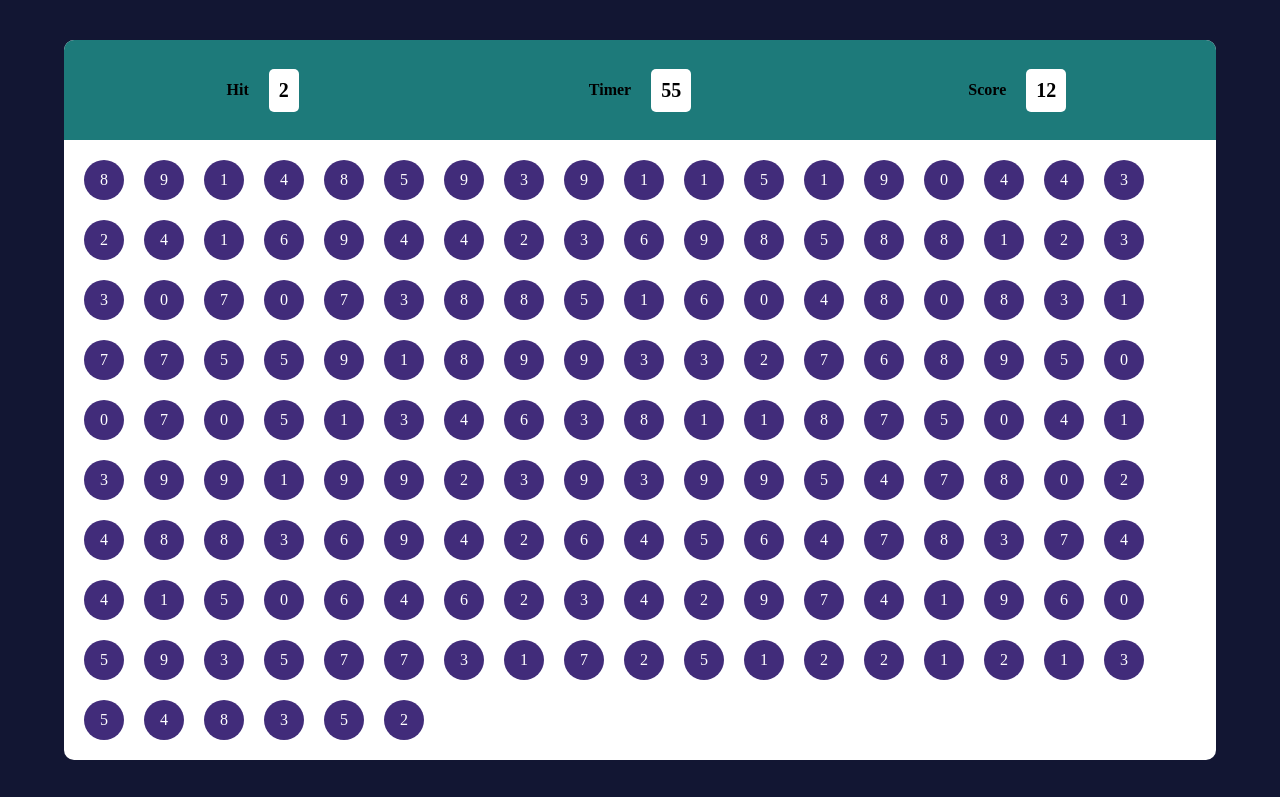
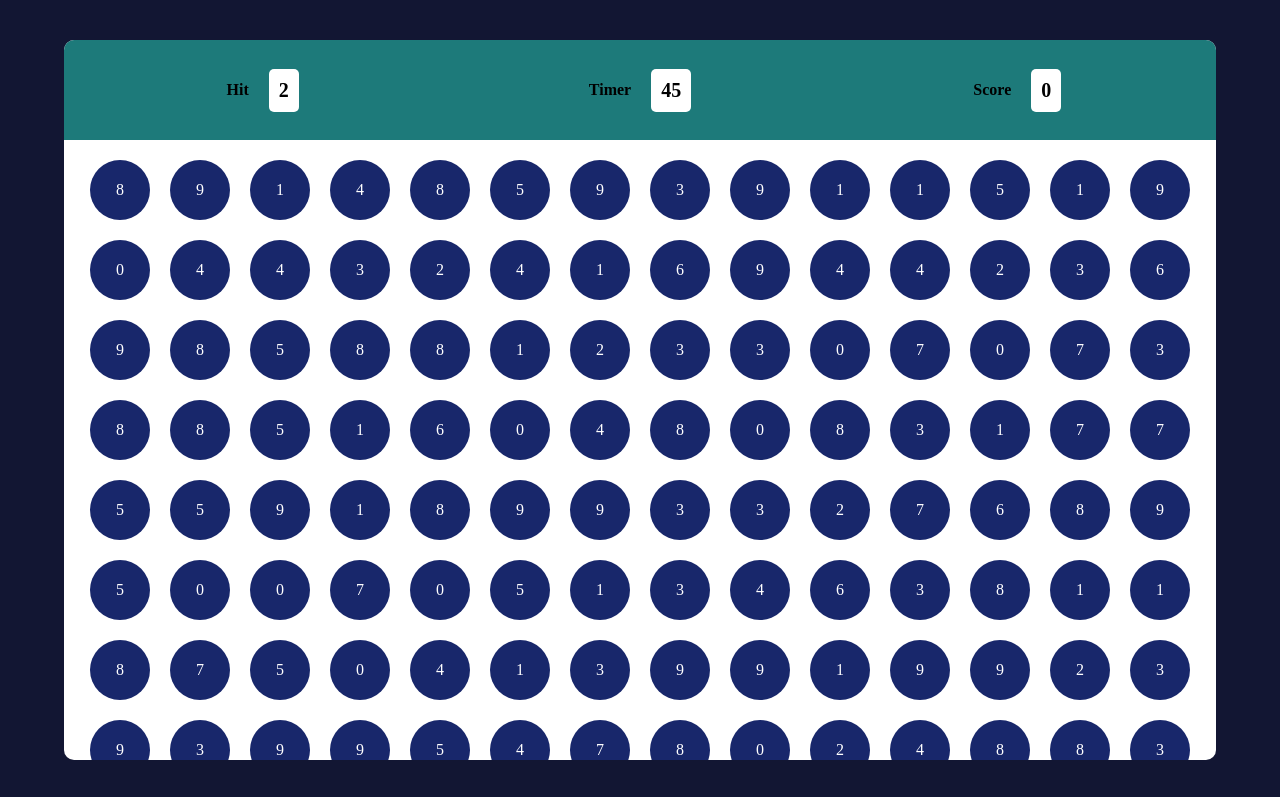
Before and after one commit to usama-rahman/Bubble-Game, a plain HTML site: page index.html in a window 1280 px wide. Drawn offline with Linux system fonts and the light colour scheme.

Commit message:
Dome 🍉

```diff
--- a/app.js
+++ b/app.js
@@ -1,37 +1,55 @@
+let randomHit ;
+let timer = 50;
+let score = 0;
 
 function makeBubble(){
-   let clutter = "";
-   for ( let i = 1; i <= 168; i++){
+   var clutter = "";
+   for ( let i = 1; i <= 189; i++){
       let random = Math.floor(Math.random() * 10)
       clutter += `<div class="bubble">${random}</div>`;
    }
    document.querySelector(".panel-bottom").innerHTML = clutter;
 }
 
+// runtime
+
 function runTime(){
-   let timer = 60;
    let timeInterval = setInterval(function(){
       if(timer>0){
          timer--;
          document.getElementById('timer').textContent = timer;
       }else{
          clearInterval(timeInterval);
+         document.querySelector(".panel-bottom").innerHTML = `<h1>Game Over</h1>`;
       }
    },1000)
 }
 
+// getNewHit
+
 function getNewHit(){
-   let randomHit = Math.floor(Math.random() * 10);
+   randomHit = Math.floor(Math.random() * 10);
    document.querySelector('#hit').textContent = randomHit;
 }
 
+// increaseScore
+
 function increaseScore (){
-   let score = 2;
    score += 10;
    document.querySelector('#score').textContent = score;
 }
 
-increaseScore();
+const panelBottom = document.querySelector(".panel-bottom");
+
+panelBottom.addEventListener('click',function(det){
+   const clickedNum = Number(det.target.textContent);
+   if(randomHit === clickedNum){
+      increaseScore();
+      getNewHit();
+      makeBubble();
+   }
+})
+
 getNewHit();
+makeBubble();
 runTime();
-makeBubble();
--- a/index.html
+++ b/index.html
@@ -21,7 +21,7 @@
                 </div>
                 <div class="element">
                     <h4>Score</h4>
-                    <div id="score" class="box">50</div>
+                    <div id="score" class="box">0</div>
                 </div>
             </div>
             <!-- panel top end -->
--- a/styles.css
+++ b/styles.css
@@ -49,6 +49,9 @@ html,body{
 /* panel bottom  */
 .panel-bottom{
     display: flex;
+    align-items: center;
+    justify-content: center;
+    color: rgb(185, 10, 10);
     width: 100%;
     padding: 20px;
     height: calc(100% - 100px);
@@ -60,9 +63,9 @@ html,body{
     display: flex;
     align-items: center;
     justify-content: center;
-    width: 40px;
-    height: 40px;
-    background-color: rgb(65, 44, 122);
+    width: 60px;
+    height: 60px;
+    background-color: rgb(24, 39, 107);
     color: #fff;
     border-radius: 50%;
 }
```
